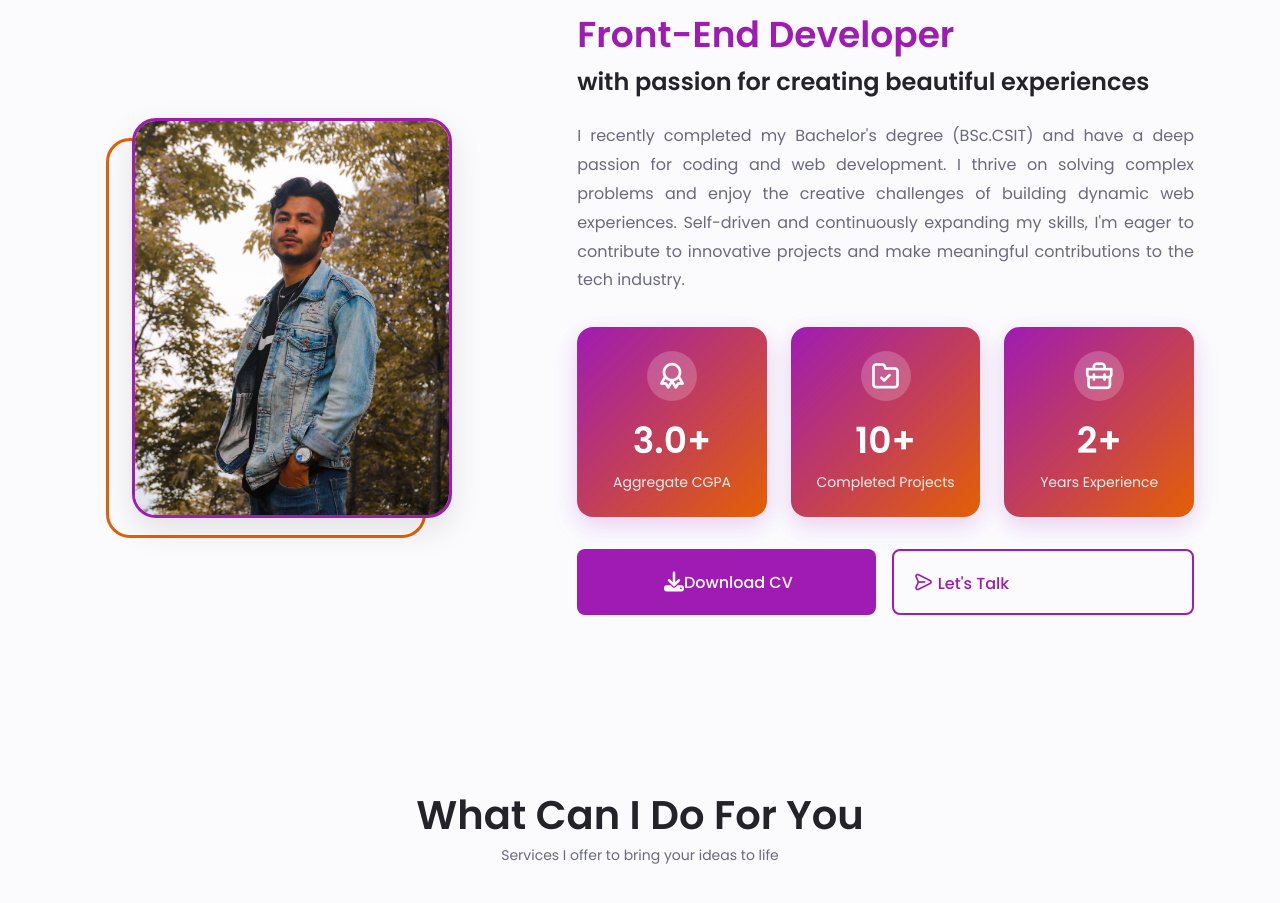
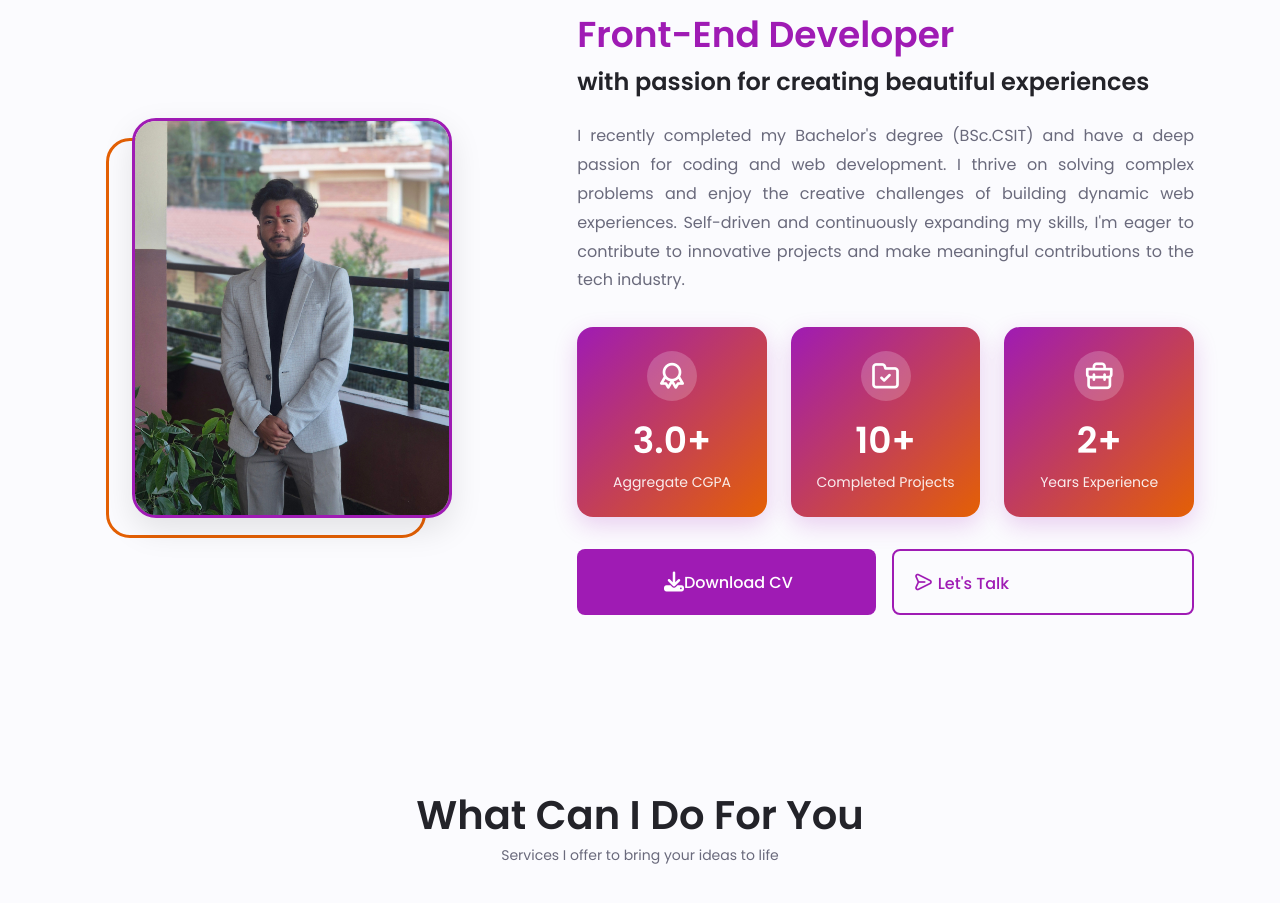
Before and after one commit to milansap/Portofolio-website, a website: page index.html in a window 1280 px wide. Shown: the part 1200-2103 px from the top of the page. Drawn offline with nearby package versions, Linux system fonts and the light colour scheme.

Commit message:
update: remove outdated images and replace with new profile picture in index.html

```diff
--- a/index.html
+++ b/index.html
@@ -246,7 +246,7 @@
             <div class="about__image-wrapper">
               <div class="about__img-border">
                 <img
-                  src="assets/img/milan.jpg"
+                  src="assets/img/wr.jpg"
                   alt="Milan Sapkota"
                   class="about__img"
                 />
```
Also changed, not shown: assets/img/IMG_1721.jpg (deleted), assets/img/mii.jpg (deleted), assets/img/milan.jpg (deleted), assets/img/milan2.jpg (deleted), assets/img/wr.jpg (added).
